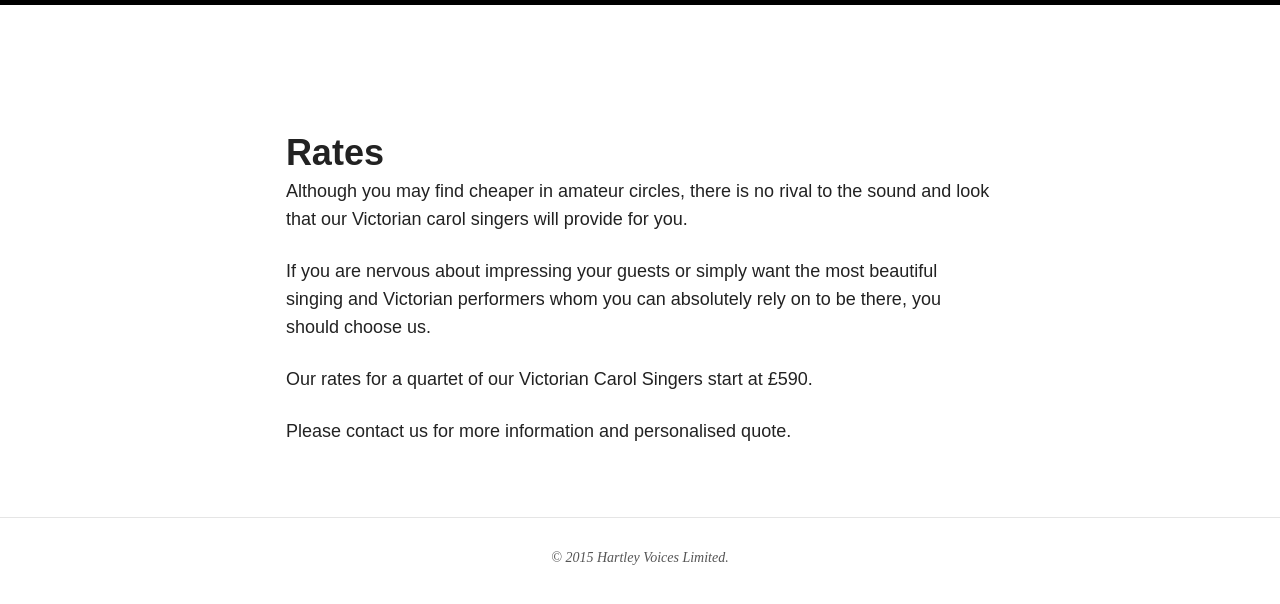
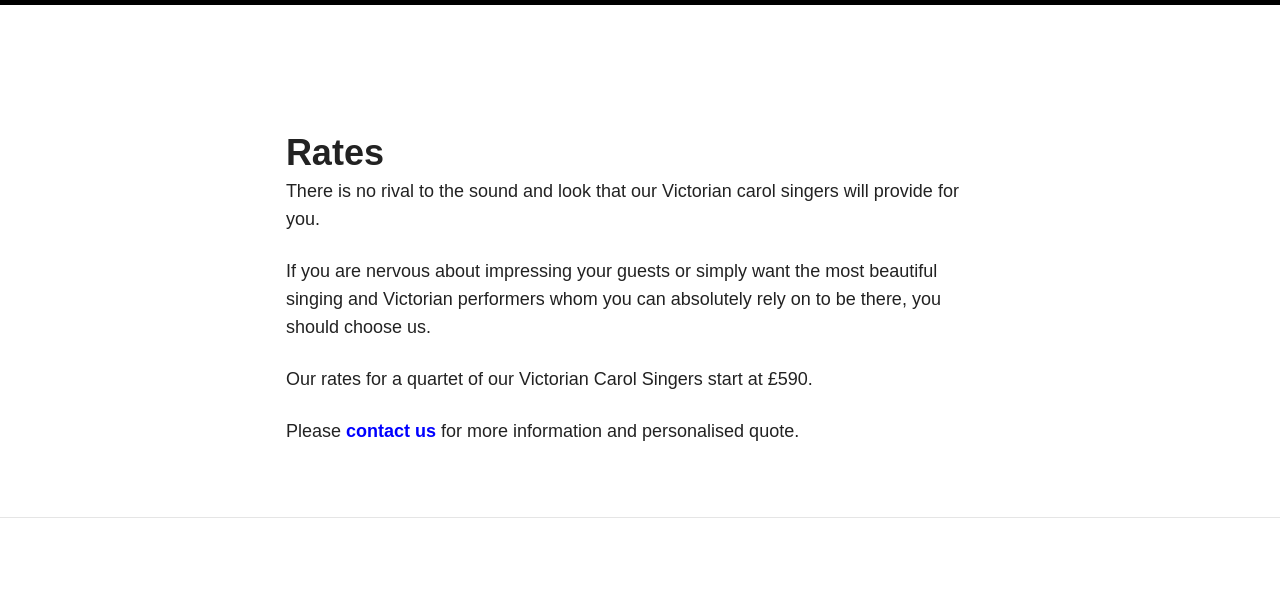
Before and after one commit to hartleyvoices/victoriancarolsingershireuk, a Jekyll site: the page built from rates/index.md, in a window 1280 px wide. Shown: the top 604 px of the page. Built offline with Jekyll 4.4.1, drawn with Linux system fonts in a browser that asks for light colours; nearby versions of some CDN libraries.

Commit message:
removed footer from page and post

```diff
--- a/_config.yml
+++ b/_config.yml
@@ -36,7 +36,7 @@ exclude: ["lib", "config.rb", "Capfile", "config", "log", "Rakefile", "Rakefile.
 
 # Site owner
 owner:
-  name: Hartley Voices Limited
+  name: Victorian Carollers
   avatar: bio-photo.jpg
   email: info@victoriancarolsingershire.uk
   key: 4e5731fdbfb284935798479a2c00abd5
--- a/_layouts/page.html
+++ b/_layouts/page.html
@@ -29,11 +29,11 @@
   </article>
 </div><!-- /#main -->
 
-<div class="footer-wrapper">
+<!--div class="footer-wrapper">
   <footer role="contentinfo" class="entry-wrapper">
     {% include footer.html %}
   </footer>
-</div><!-- /.footer-wrapper -->
+</div--><!-- /.footer-wrapper -->
 
 {% include scripts.html %}
 
--- a/_layouts/post.html
+++ b/_layouts/post.html
@@ -58,11 +58,11 @@
   </article>
 </div><!-- /#main -->
 
-<div class="footer-wrapper">
+<!--div class="footer-wrapper">
   <footer role="contentinfo" class="entry-wrapper">
     {% include footer.html %}
   </footer>
-</div><!-- /.footer-wrapper -->
+</div--><!-- /.footer-wrapper -->
 
 {% include scripts.html %}
 
--- a/contact/index.html
+++ b/contact/index.html
@@ -3,7 +3,7 @@ layout: page
 title: Contact us with your Enquiry
 excerpt: "Contact us to enquire about our victorian carol singers for hire."
 ---
-Please complete as much of the form below, at least your name and email or phone, so we can contact you.  Alternatively, you can email
+Alternatively, you can email
 <a href="mailto:{{ site.owner.email }}?Subject=Victorian%20Carol%20Singers%20Hire%20Enquiry" target="_top">{{ site.owner.email }}</a>
 <!--Hartley Voices Custom Form
 <form action="https://hartleyvoices.com/contactForm.php" method="post">
--- a/rates/index.md
+++ b/rates/index.md
@@ -1,12 +1,12 @@
 ---
 layout: page
 title: "Rates"
-excerpt: "Although you may find cheaper in amateur circles, there is no rival to the sound and look that our Victorian carol singers will provide for you. "
+excerpt: "There is no rival to the sound and look that our Victorian carol singers will provide for you. "
 ---
-Although you may find cheaper in amateur circles, there is no rival to the sound and look that our Victorian carol singers will provide for you.
+There is no rival to the sound and look that our Victorian carol singers will provide for you.
 
 If you are nervous about impressing your guests or simply want the most beautiful singing and Victorian performers whom you can absolutely rely on to be there, you should choose us.
 
 Our rates for a quartet of our Victorian Carol Singers start at £590.
 
-Please contact us for more information and personalised quote.
+Please <a href="{{ site.url }}/contact"><b>contact us</b></a> for more information and personalised quote.
```
Also changed, not shown: _posts/review/2015-09-05-hello-world.md (+1 -1 lines), 10 other files.
